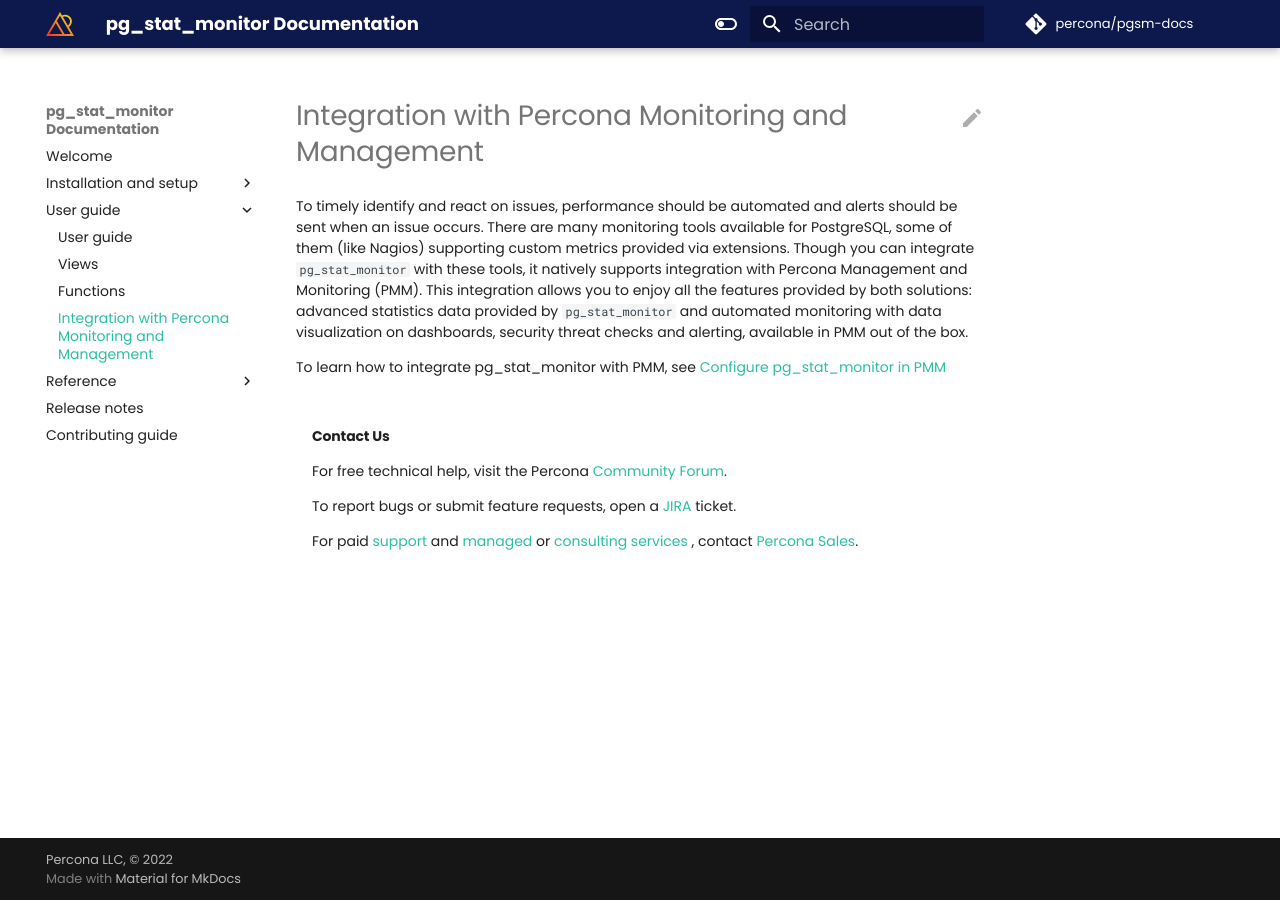
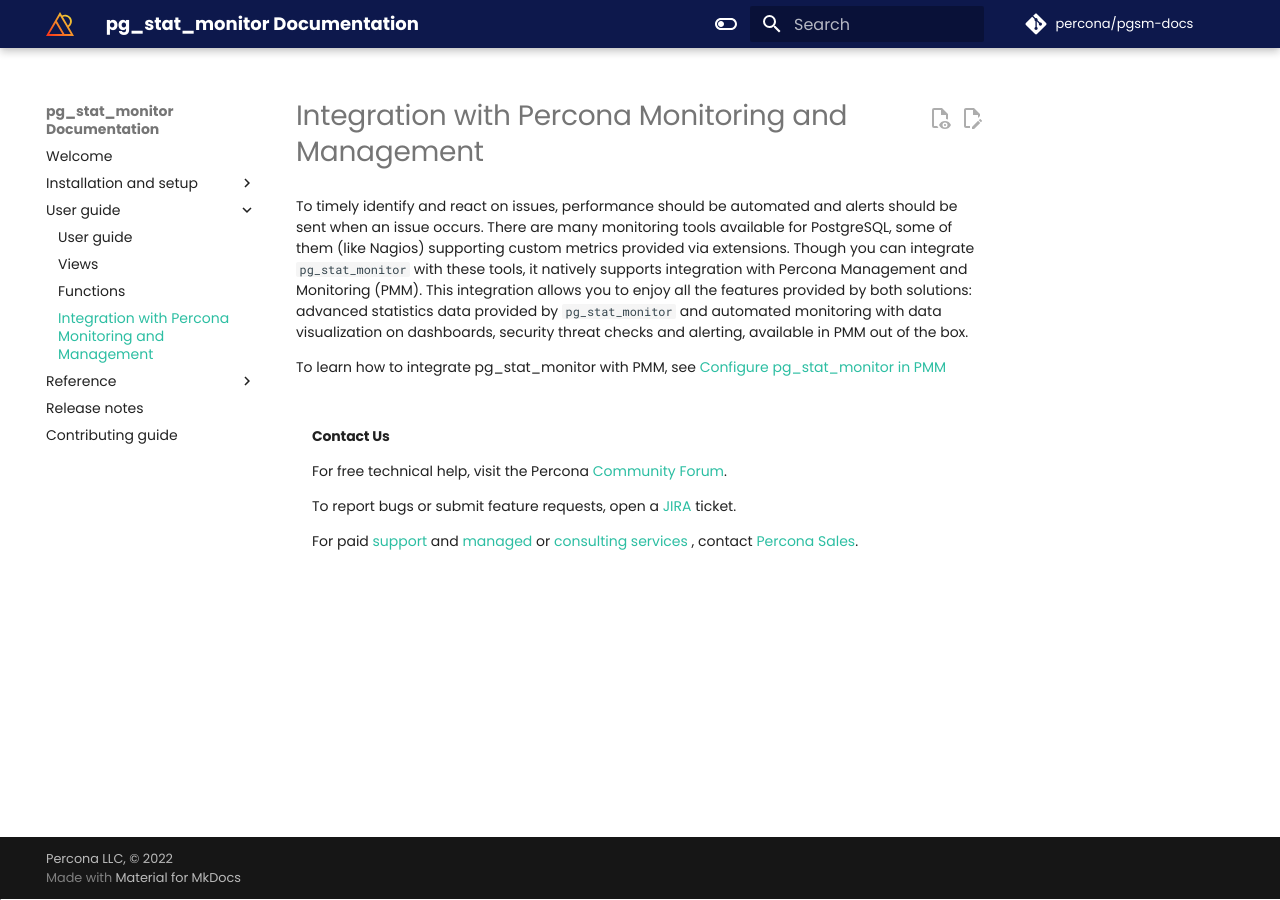
Before and after one commit to percona/pgsm-docs, an MkDocs documentation site: the page built from docs/pmm.md, in a window 1280 px wide. Built offline with MkDocs 1.6.1 and Material for MkDocs 9.7.7, drawn with Linux system fonts in a browser that asks for light colours; nearby versions of some CDN libraries; comment, search, counter and statistics services are not loaded; the version menu is left out.

Commit message:
Enabled source/edit icons

```diff
--- a/_resource/overrides/main.html
+++ b/_resource/overrides/main.html
@@ -1,9 +1,6 @@
-{#
-MkDocs template for Netlify builds to customize docs layout
-by adding marketing-requested elements
-#}
-
-{# Import the theme's layout. #}
+{#-
+  This file was automatically generated - do not edit
+-#}
 {% extends "base.html" %}
 
 {%- macro relbar2 () %}
@@ -19,39 +16,41 @@ by adding marketing-requested elements
 </div>
 {%- endmacro %}
 
+              {% block extrahead %}
+              {{ super() }}
+
+              <script>
+              (function (w, d, s, l, i) {
+                  w[l] = w[l] || []; w[l].push({
+                    'gtm.start': new Date().getTime(),
+                    event: 'gtm.js'
+                  });
+                  var f = d.getElementsByTagName(s)[0],
+                  j = d.createElement(s), dl = l != 'dataLayer' ? '&l=' + l : '';
+                  j.async = true;
+                  j.src = 'https://www.googletagmanager.com/gtm.js?id=' + i + dl;
+                  f.parentNode.insertBefore(j, f);
+                })(window, document, 'script', 'dataLayer', 'GTM-K48FGP2');
+              </script>
+              {% endblock %}
+
+
+              {% block scripts %}
+              {{ super() }}
+
+              <img src="https://tracking.g2crowd.com/attribution_tracking/conversions/1007137.gif?e=" width="1" height="1" />
+
+              <noscript>
+                <iframe src="https://www.googletagmanager.com/ns.html?id=GTM-K48FGP2" height="0" width="0" style="display:none;visibility:hidden"></iframe>
+              </noscript>
+              {% endblock %}
+
               {% block content %}
 
-                <!-- Edit button -->
-                {% if page.edit_url %}
-                  <a
-                    href="{{ page.edit_url }}"
-                    title="{{ lang.t('edit.link.title') }}"
-                    class="md-content__button md-icon"
-                  >
-                    {% include ".icons/material/pencil.svg" %}
-                  </a>
-                {% endif %}
 
-                <!--
-                  Hack: check whether the content contains a h1 headline. If it
-                  doesn't, the page title (or respectively site name) is used
-                  as the main headline.
-                -->
-                {% if not "\x3ch1" in page.content %}
-                  <h1>{{ page.title | d(config.site_name, true)}}</h1>
-                {% endif %}
-
-                <!-- Markdown content -->
-                {{ page.content }}
+                {{ super () }}
 
                 {{ relbar2() }}
 
-                <!-- Last update of source file -->
-                {% if page and page.meta %}
-                  {% if page.meta.git_revision_date_localized or
-                        page.meta.revision_date
-                  %}
-                    {% include "partials/source-file.html" %}
-                  {% endif %}
-                {% endif %}
+
               {% endblock %}
```
